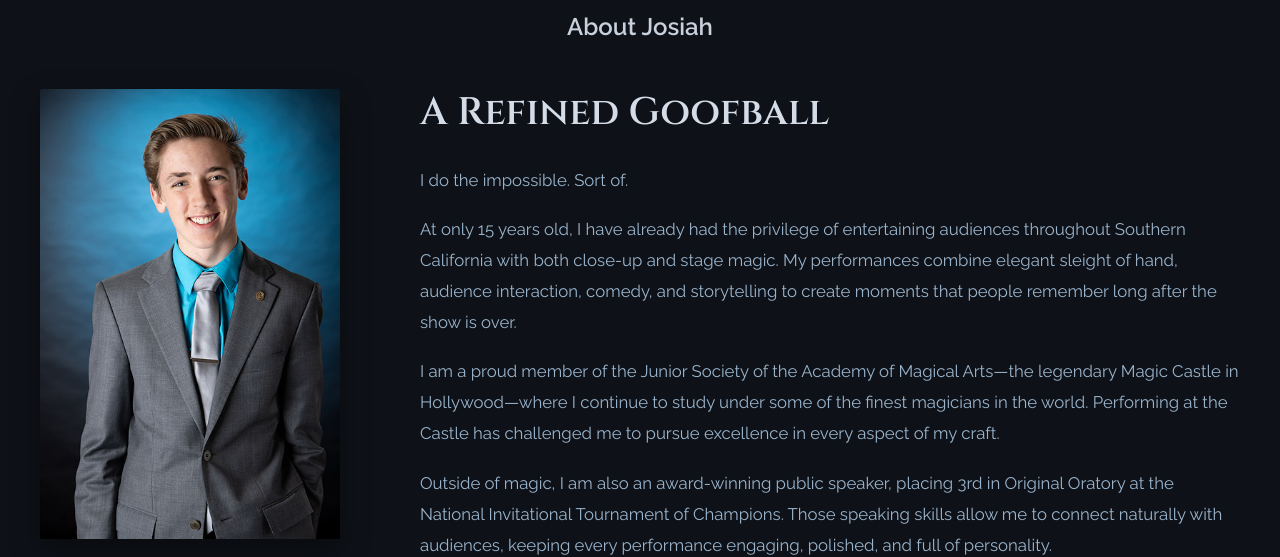
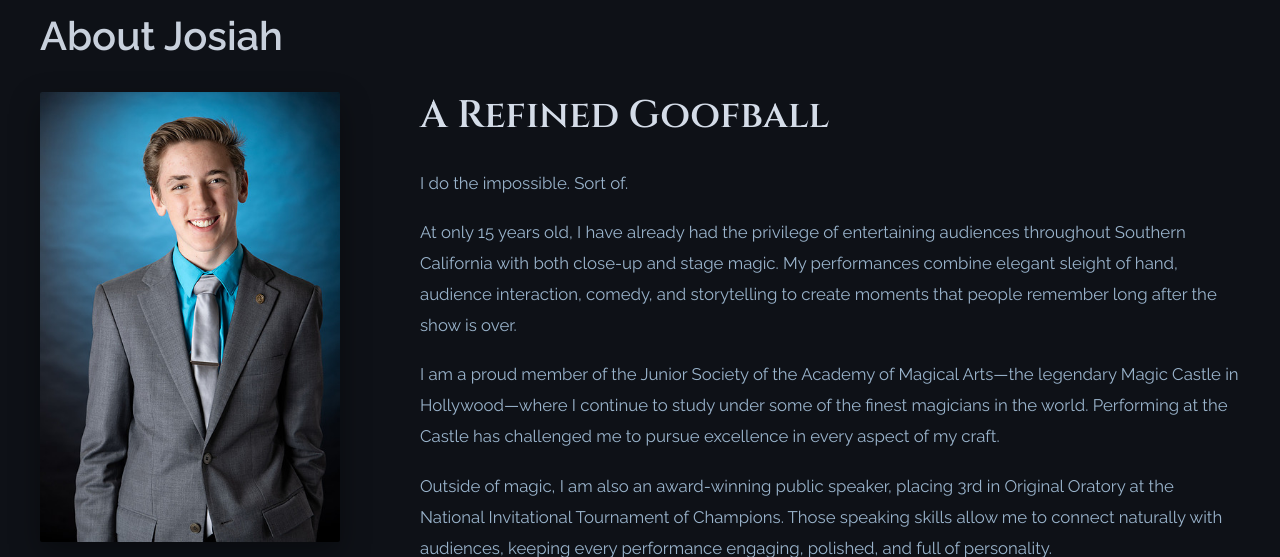
Before and after one commit to josiahguenther/magicwebsite, a Flask app: page /about in a window 1280 px wide. Shown: the part 68-625 px from the top of the page. Run offline with Flask 3, Linux system fonts and the light colour scheme.

Commit message:
Update styles.css

```diff
--- a/static/css/styles.css
+++ b/static/css/styles.css
@@ -558,8 +558,12 @@ section { padding: 80px 0; }
    ABOUT PAGE
 ═══════════════════════════════════════════════════════════ */
 .about-title {
-    text-align: center;
-    margin-bottom: 3rem;
+    text-align: left;
+    color: var(--accent-color);
+    font-size: 2.5rem;
+    font-weight: 700;
+    margin-bottom: 2rem;
+    line-height: 1.2;
 }
 
 /* ═══════════════════════════════════════════════════════════
```
